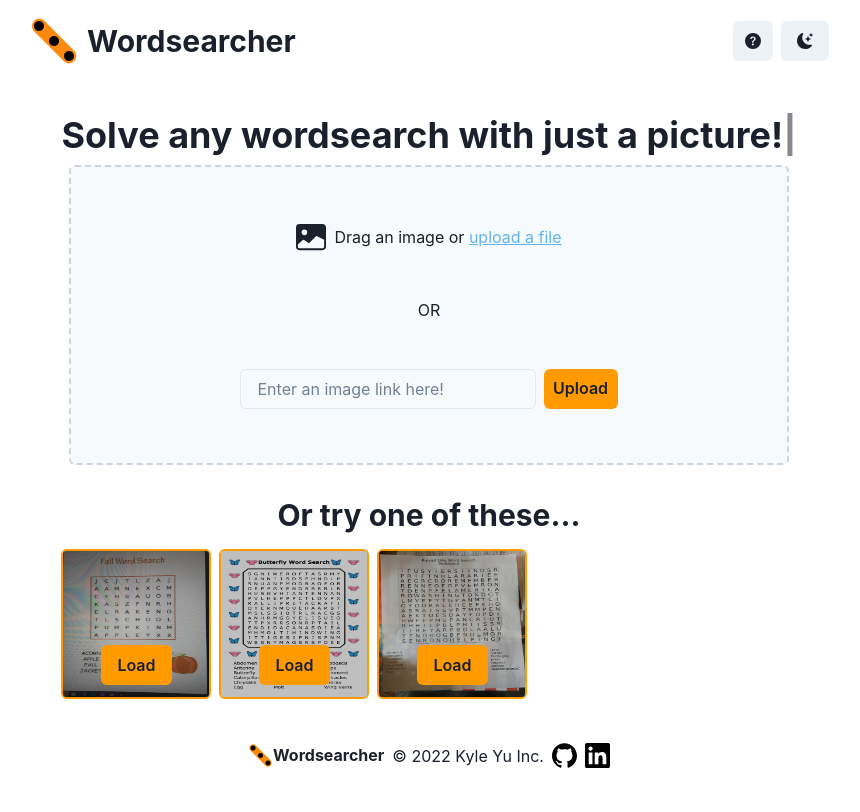
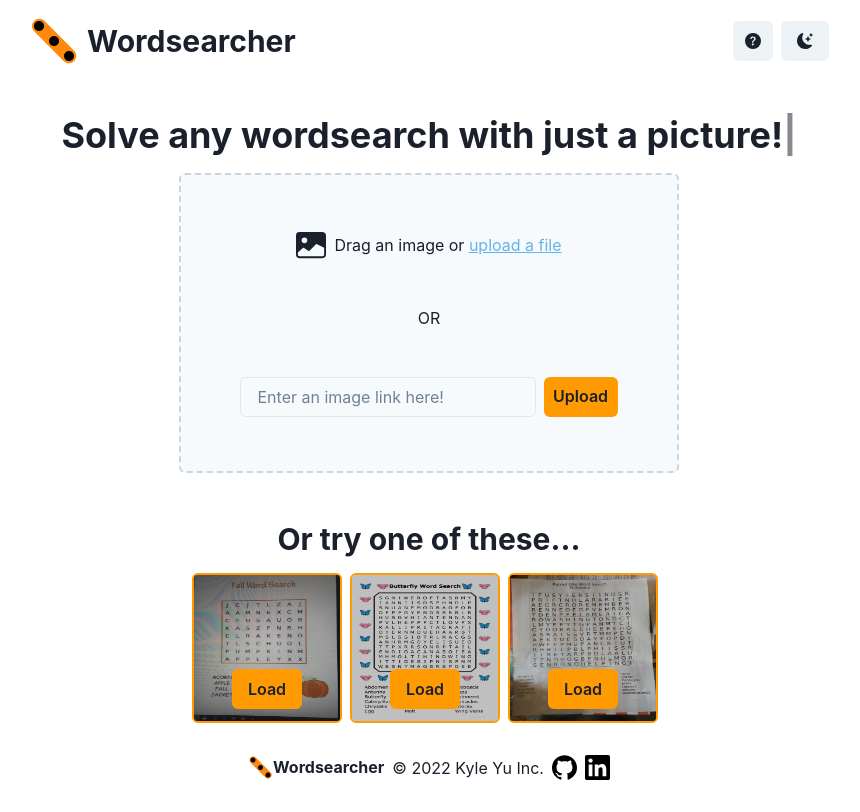
Before and after one commit to Gystre/wordsearcher-web, a Next.js app in the folder web/: page / in a window 1280 px wide. Shown: the whole page, without its empty margins (211-1071 px from the left). Built offline with nearby package versions, Linux system fonts and the light colour scheme.

Commit message:
fix bad styling

```diff
--- a/web/components/Layout.tsx
+++ b/web/components/Layout.tsx
@@ -23,10 +23,12 @@
                 maxW={isMobile ? "400px" : ""}
                 w="100%"
             >
-                <Flex direction="column" align="center" textAlign="center">
-                    {/* could have effect on seo? */}
-                    <main>{children}</main>
-                </Flex>
+                {/* could have effect on seo? */}
+                <main>
+                    <Flex direction="column" align="center" textAlign="center">
+                        {children}
+                    </Flex>
+                </main>
             </Box>
             <Footer />
         </Grid>
```
